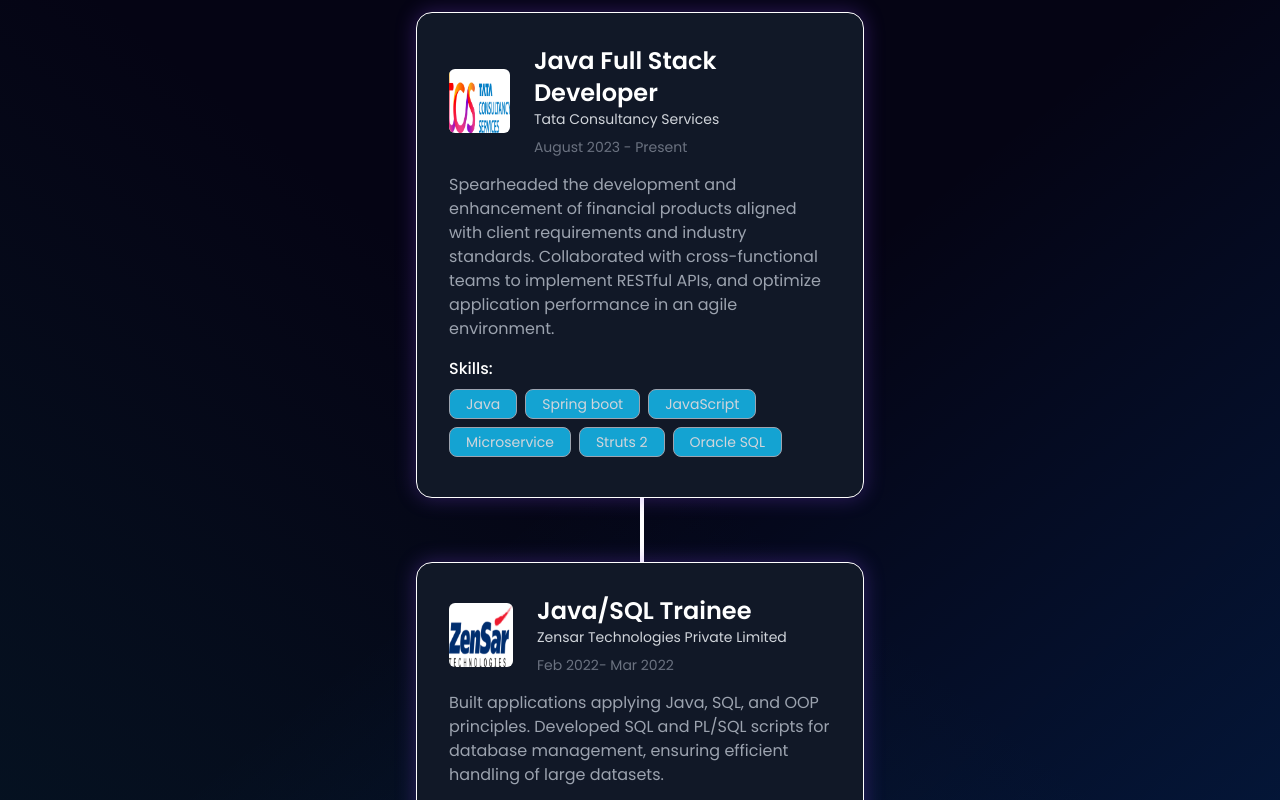
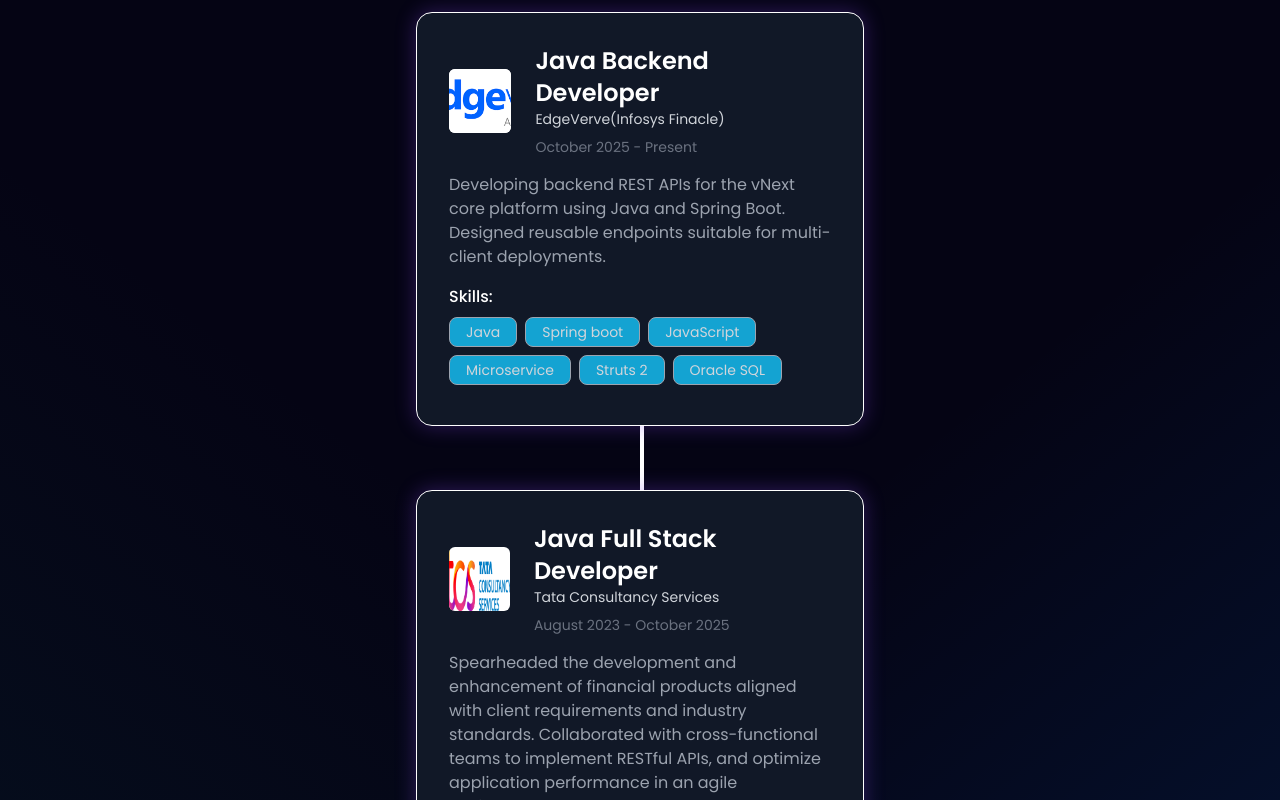
Before and after one commit to Tejasa0/Tejas-Patil-main, a React (Vite) app: page / in a window 1280 px wide. Shown: the part 2120-2920 px from the top of the page. Built offline with nearby package versions, Linux system fonts and the light colour scheme.

Commit message:
Updating experience

```diff
--- a/src/constants.js
+++ b/src/constants.js
@@ -25,6 +25,7 @@
 // Experience Section Logo's
 import tcsLogo from './assets/company_logo/TCS-Tata-Consultancy-Services-Lo.png';
 import zensarLogo from './assets/company_logo/zensar-technologies-logo.png';
+import evLogo from './assets/company_logo/EdgeVerve_Infosys_Logo.png';
 
 // Education Section Logo's
 import snjbLogo from './assets/education_logo/SNJB Logo.png';
@@ -87,10 +88,26 @@
   export const experiences = [
     {
       id: 0,
+      img: evLogo,
+      role: "Java Backend Developer",
+      company: "EdgeVerve(Infosys Finacle)",
+      date: "October 2025 - Present",
+      desc: "  Developing backend REST APIs for the vNext core platform using Java and Spring Boot. Designed reusable endpoints suitable for multi-client deployments.",
+      skills: [
+        "Java",
+        "Spring boot",
+        "JavaScript",
+        "Microservice",
+        "Struts 2",
+        "Oracle SQL",
+      ],
+    },
+    {
+      id: 1,
       img: tcsLogo,
       role: "Java Full Stack Developer",
       company: "Tata Consultancy Services",
-      date: "August 2023 - Present",
+      date: "August 2023 - October 2025",
       desc: " Spearheaded the development and enhancement of financial products aligned with client requirements and industry standards. Collaborated with cross-functional teams to implement RESTful APIs, and optimize application performance in an agile environment.",
       skills: [
         "Java",
@@ -102,7 +119,7 @@
       ],
     },
     {
-      id: 1,
+      id: 2,
       img: zensarLogo,
       role: "Java/SQL Trainee",
       company: "Zensar Technologies Private Limited",
```
Also changed, not shown: src/assets/company_logo/EdgeVerve_Infosys_Logo.png (added).
